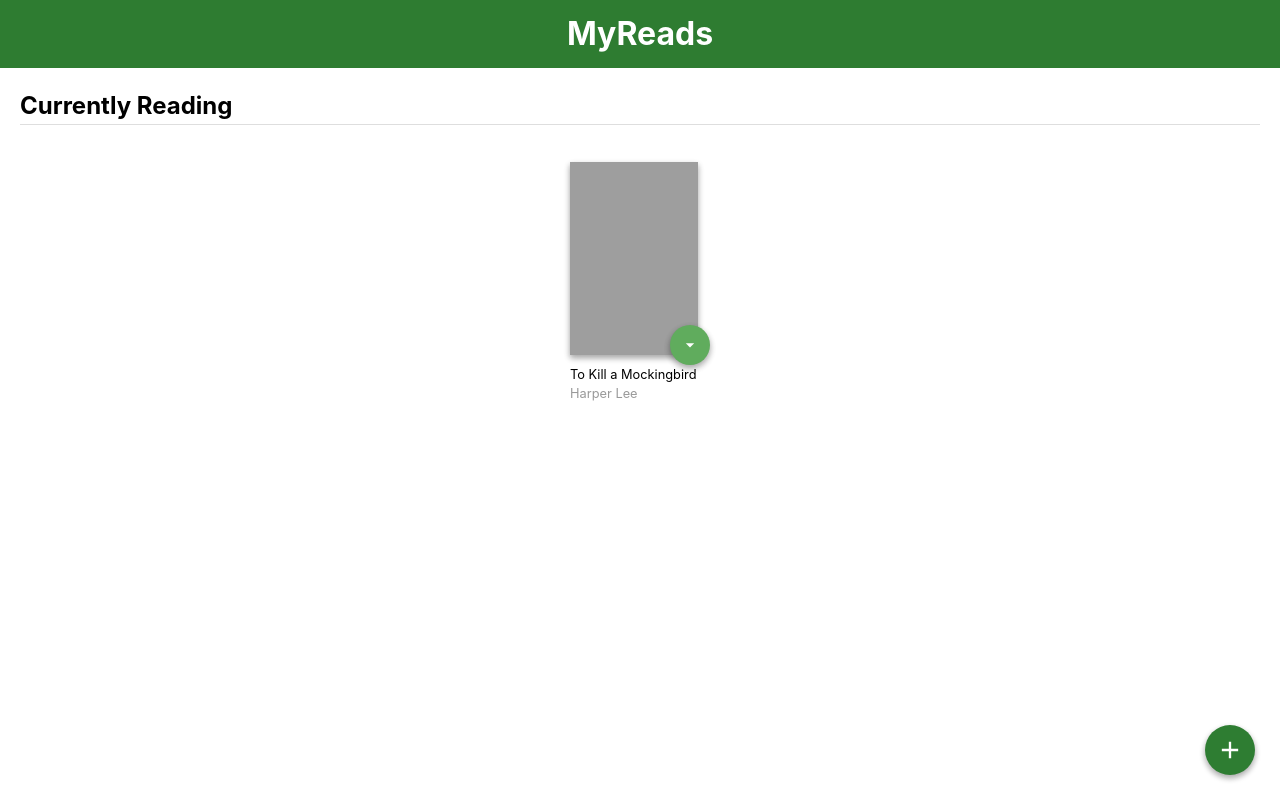
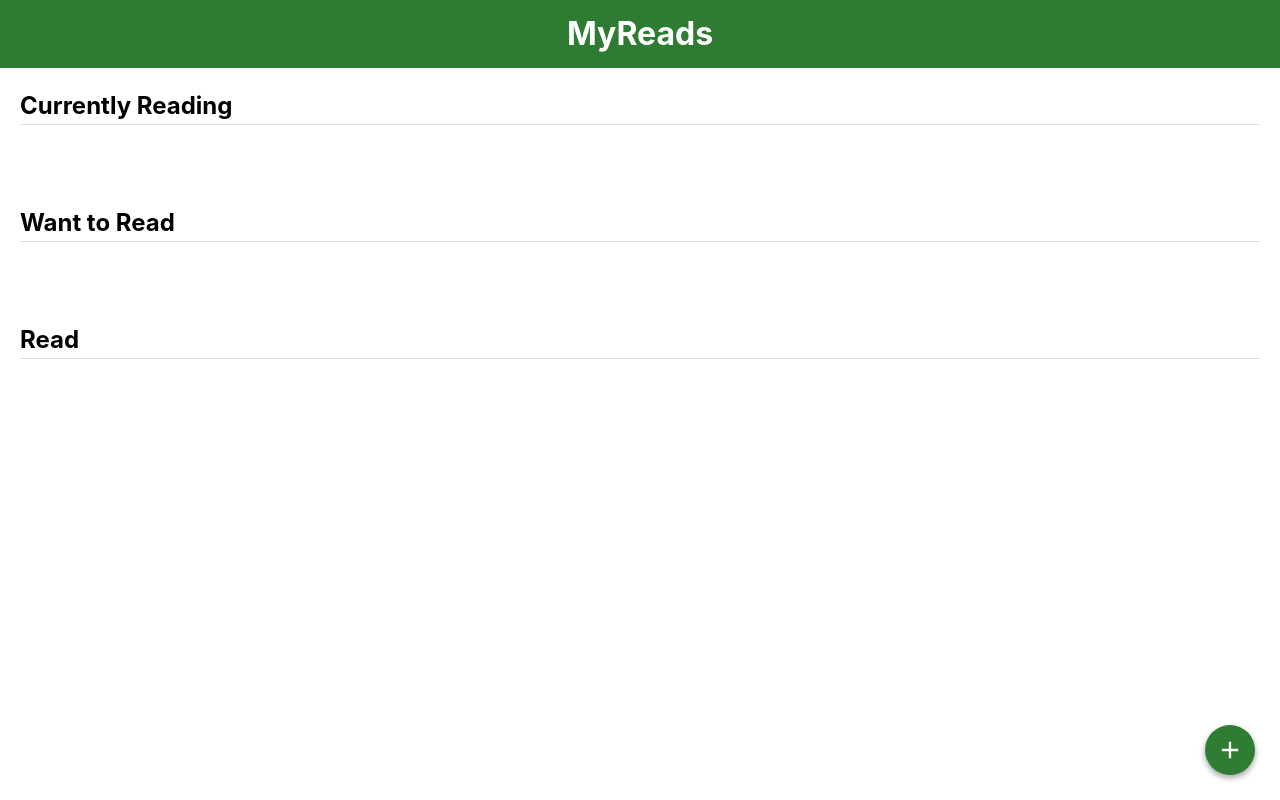
Before and after one commit to mohamedrhussein/myapp, a React (Create React App) app: page / in a window 1280 px wide. Built offline with nearby package versions, Linux system fonts and the light colour scheme; grey boxes are pictures that could not be loaded.

Commit message:
use shelf to update ui

```diff
--- a/src/App.js
+++ b/src/App.js
@@ -40,43 +40,12 @@ function App() {
           </div>
           <div className="list-books-content">
             <div>
-              <div className="bookshelf">
-                <h2 className="bookshelf-title">Currently Reading</h2>
-                <div className="bookshelf-books">
-                  <ol className="books-grid">
-                    <li>
-                      <div className="book">
-                        <div className="book-top">
-                          <div
-                            className="book-cover"
-                            style={{
-                              width: 128,
-                              height: 193,
-                              backgroundImage:
-                                'url("http://books.google.com/books/content?id=PGR2AwAAQBAJ&printsec=frontcover&img=1&zoom=1&imgtk=AFLRE73-GnPVEyb7MOCxDzOYF1PTQRuf6nCss9LMNOSWBpxBrz8Pm2_mFtWMMg_Y1dx92HT7cUoQBeSWjs3oEztBVhUeDFQX6-tWlWz1-feexS0mlJPjotcwFqAg6hBYDXuK_bkyHD-y&source=gbs_api")',
-                            }}
-                          ></div>
-                          <div className="book-shelf-changer">
-                            <select>
-                              <option value="none" disabled>
-                                Move to...
-                              </option>
-                              <option value="currentlyReading">
-                                Currently Reading
-                              </option>
-                              <option value="wantToRead">Want to Read</option>
-                              <option value="read">Read</option>
-                              <option value="none">None</option>
-                            </select>
-                          </div>
-                        </div>
-                        <div className="book-title">To Kill a Mockingbird</div>
-                        <div className="book-authors">Harper Lee</div>
-                      </div>
-                    </li>
-                  </ol>
-                </div>
-              </div>
+              {bookshelves.map((shelf, index) => (
+                <Shelf
+                  key={index}
+                  title={shelf.title}
+                />
+              ))}
             </div>
           </div>
           <div className="open-search">
```
